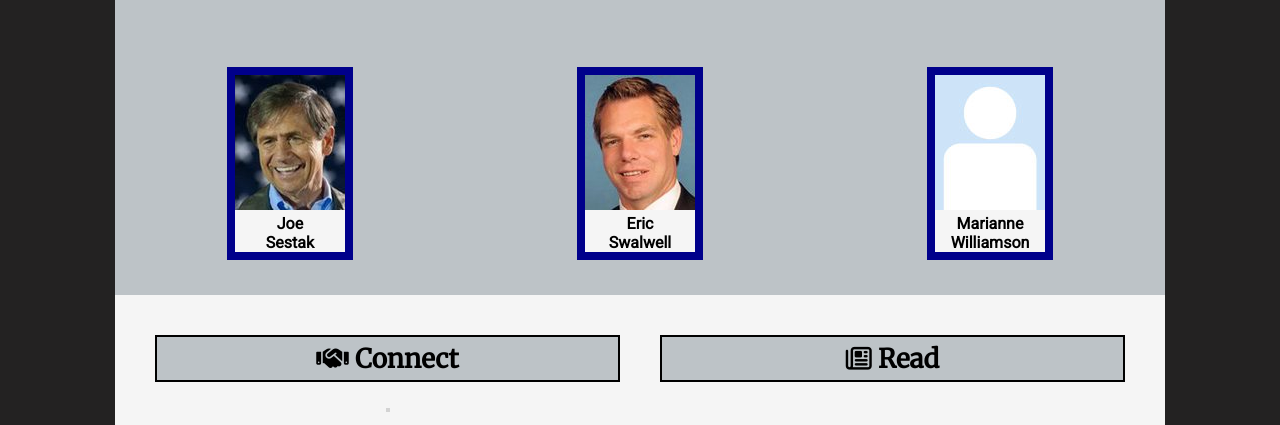
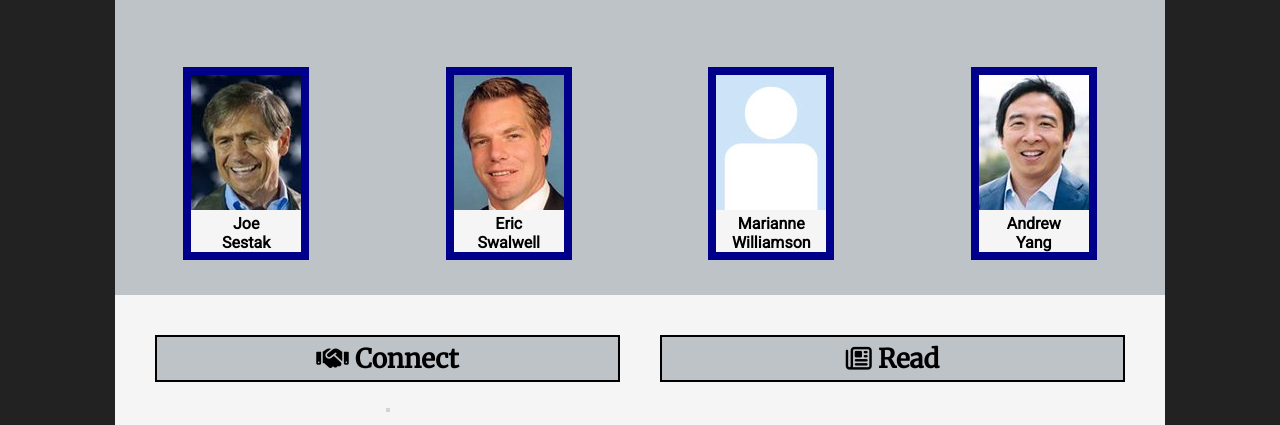
Before and after one commit to staci520/presidential-candidate-search-api-capstone, a plain HTML site: page former.html in a window 1280 px wide. Shown: the part 943-1368 px from the top of the page. Drawn offline with nearby package versions, Linux system fonts and the light colour scheme; a web font is replaced by a local one.

Commit message:
update candidate list

```diff
--- a/former.html
+++ b/former.html
@@ -143,6 +143,11 @@
                 <img class="Image" src="images/MarianneWilliamson.jpg" alt="Marianne Williamson" id="mWilliamson">
                 <h5>Marianne<br>Williamson</h5>
             </div>
+
+            <div class="fixed-sizeD">
+                <img class="Image" src="images/AndrewYang.jpg" alt="Andrew Yang" id="aYang">
+                <h5>Andrew<br>Yang</h5>
+            </div>
         </section>
 
         <section>
```
Also changed, not shown: main.html (+0 -5 lines).
